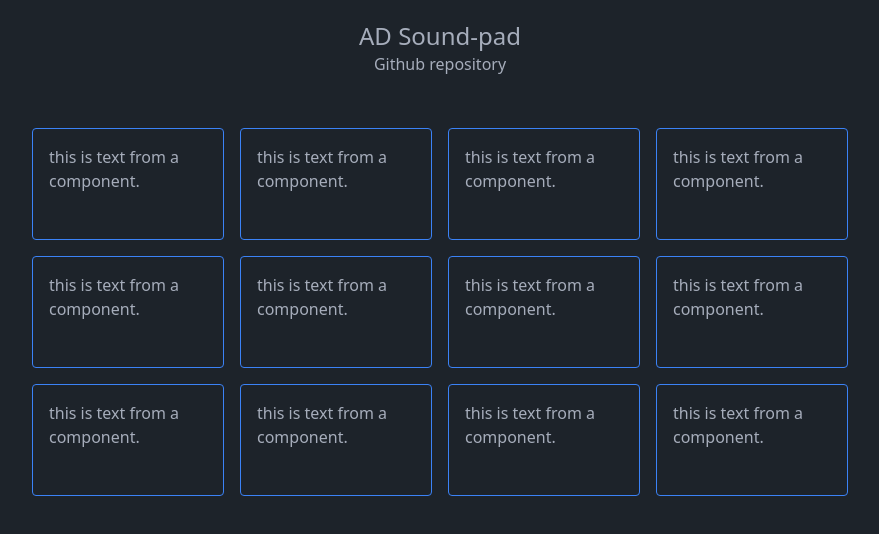
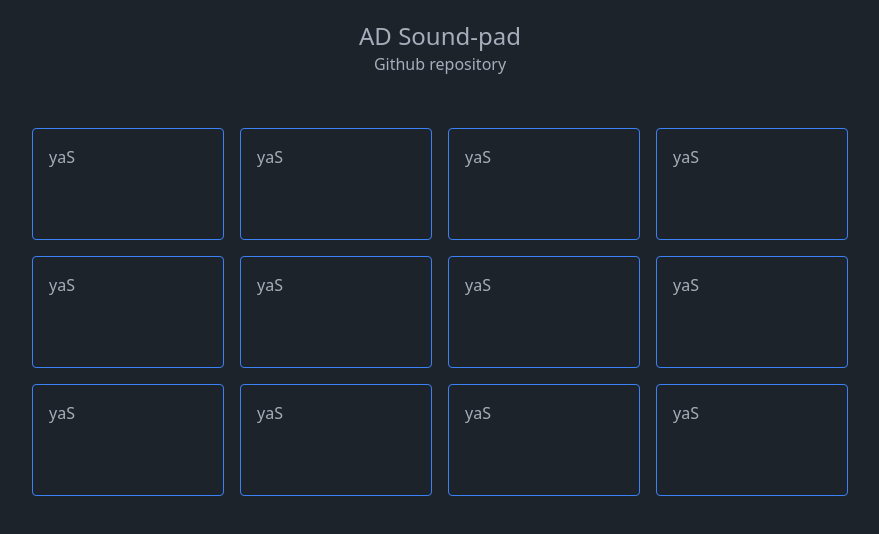
Before and after one commit to MoriARosland/AD-Sound-pad, a SvelteKit app: page / in a window 1280 px wide. Shown: the top 534 px of the page, without its empty margins (200-1079 px from the left). Built offline with nearby package versions, Linux system fonts and the light colour scheme.

Commit message:
changed placeholder data

```diff
--- a/src/routes/+page.svelte
+++ b/src/routes/+page.svelte
@@ -3,7 +3,7 @@
 	import SoundCard from '$lib/SoundCard.svelte';
 
 	let test_pad_data: PadData = {
-		title: 'this is text from a component.',
+		title: 'yaS',
 		sound_source: '/placeholder'
 	};
 
@@ -12,6 +12,7 @@
 
 <div class="flex flex-col items-center justify-center py-5">
 	<h1 class="text-2xl">AD Sound-pad</h1>
+
 	<p>
 		Github <a href="https://github.com/NamePending99/AD-Sound-pad">repository</a>
 	</p>
```
